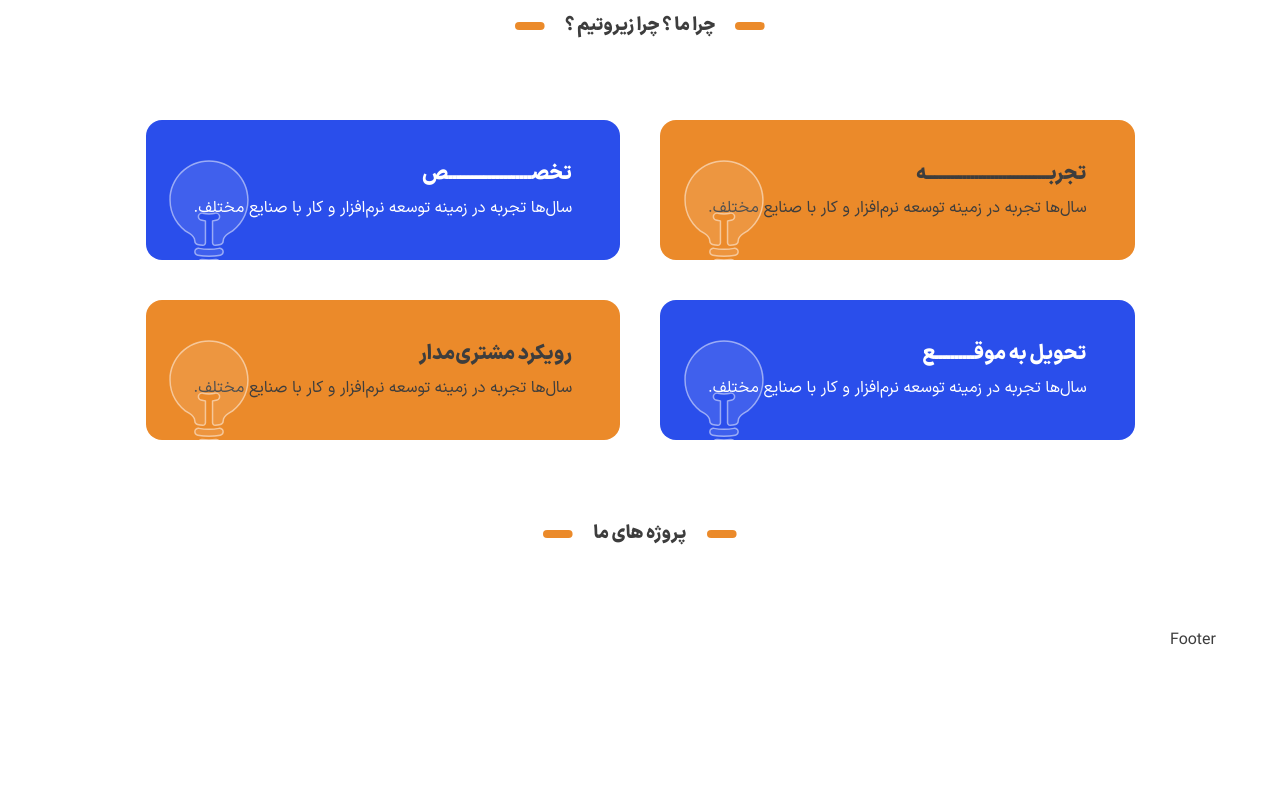
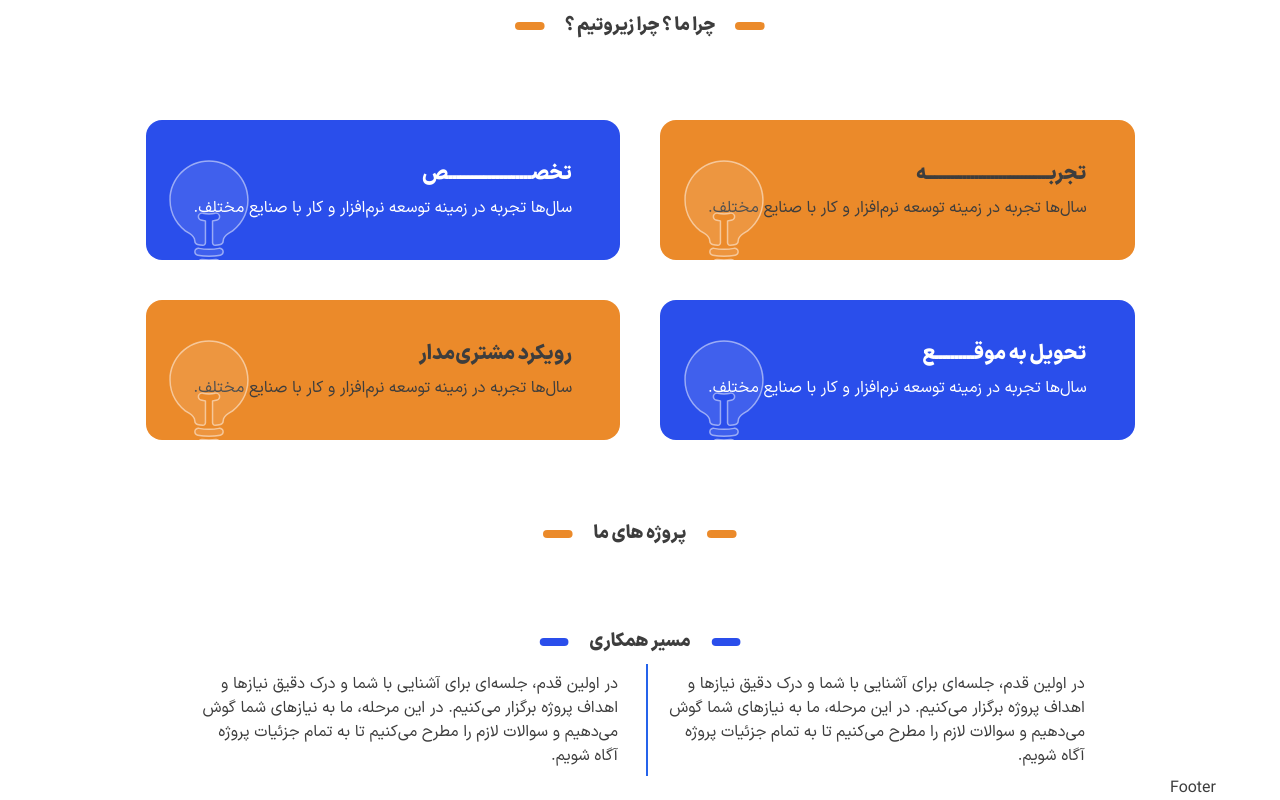
Before and after one commit to hoseinkoshkian/zeroteam, a Next.js app: page / in a window 1280 px wide. Shown: the part 688-1488 px from the top of the page. Before the commit the page ends 1340 px from the top, so only its background shows below. Built offline with nearby package versions, Linux system fonts and the light colour scheme.

Commit message:
hoesin commit

```diff
--- a/src/app/components/Header.tsx
+++ b/src/app/components/Header.tsx
@@ -3,7 +3,7 @@ import Link from "next/link";
 import Button from "@shared/Button";
 export default function Header() {
   return (
-    <header className="py-10 ">
+    <header className="py-10  ">
       <div className="flex gap-5 items-center text-sm justify-between">
         <Image
           alt="zeroteam-logo"
--- /dev/null
+++ b/src/app/components/OrderItem.tsx
@@ -0,0 +1,12 @@
+
+export default function OrderItem() {
+  return (
+    <div id='order-item-container' className=" w-[80%] flex justify-center items-center gap-3 mx-auto mt-2">
+
+     <div className="w-1/2 px-4 py-2 border-l-2 border-blue-600 border-">در اولین قدم، جلسه‌ای برای آشنایی با شما و درک دقیق نیازها و اهداف پروژه برگزار می‌کنیم. در این مرحله، ما به نیازهای شما گوش می‌دهیم و سوالات لازم را مطرح می‌کنیم تا به تمام جزئیات پروژه آگاه شویم.</div>
+     <div className="w-1/2 px-4 py-2 ">در اولین قدم، جلسه‌ای برای آشنایی با شما و درک دقیق نیازها و اهداف پروژه برگزار می‌کنیم. در این مرحله، ما به نیازهای شما گوش می‌دهیم و سوالات لازم را مطرح می‌کنیم تا به تمام جزئیات پروژه آگاه شویم.</div>
+
+
+    </div>
+  )
+}
--- a/src/app/page.tsx
+++ b/src/app/page.tsx
@@ -2,6 +2,7 @@ import LandingTitle from "@shared/LandingTitle";
 import Button from "./components/shared/Button";
 import coverImg from "../assets/coiver.jpg";
 import BoxItem from "@components/BoxItem/BoxItem";
+import OrderItem from "./components/OrderItem";
 export default function Main() {
   // console.log(coverImg)
   return (
@@ -70,7 +71,10 @@ export default function Main() {
       <section id="projects">
         <LandingTitle text="پروژه های ما" intent="yellow" />
       </section>
-      <section id="cooperation-path"></section>
+      <section id="cooperation-path">
+      <LandingTitle text="مسیر همکاری" intent="blue" />
+      <OrderItem />
+      </section>
     </main>
   );
 }
```
